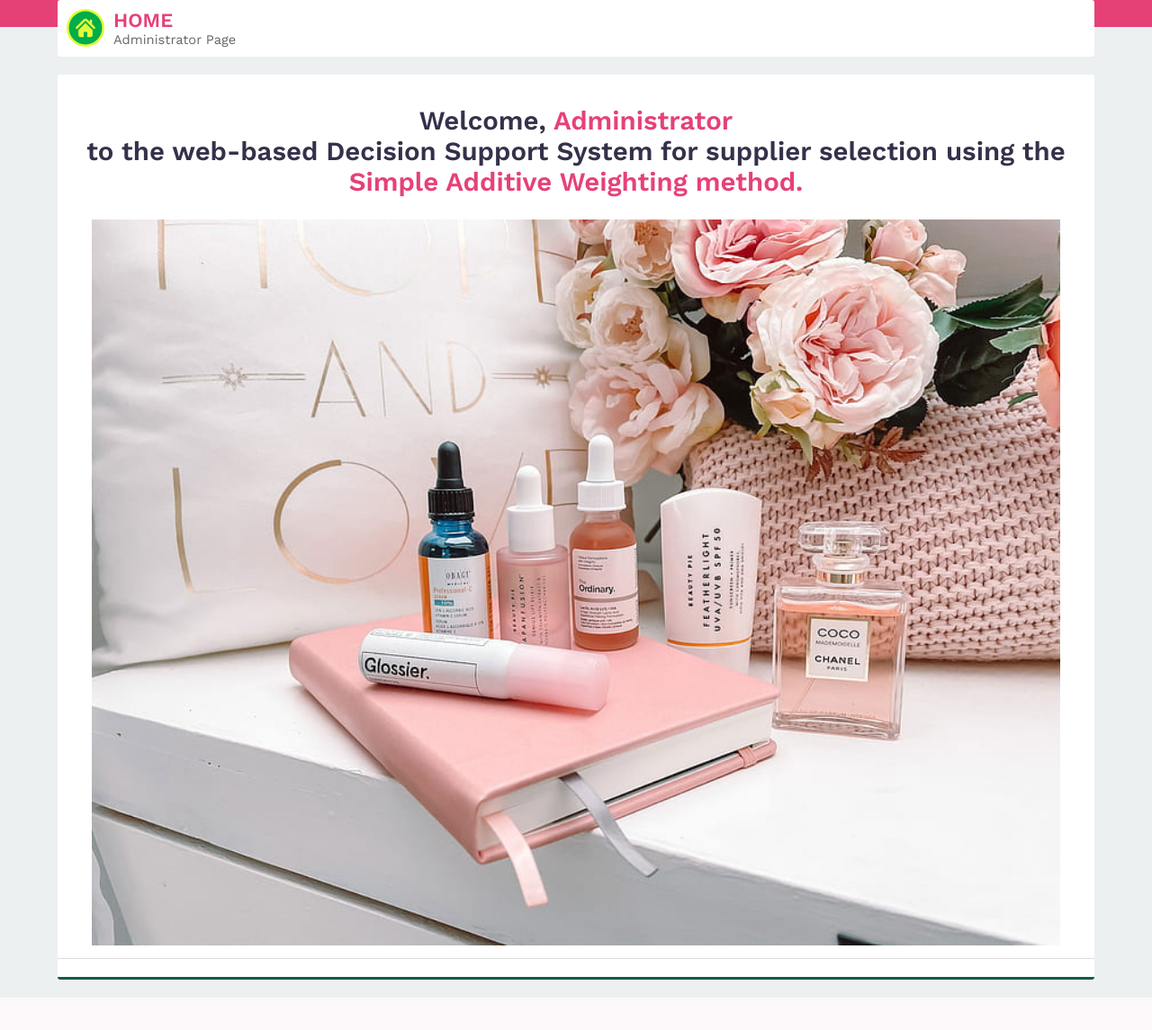
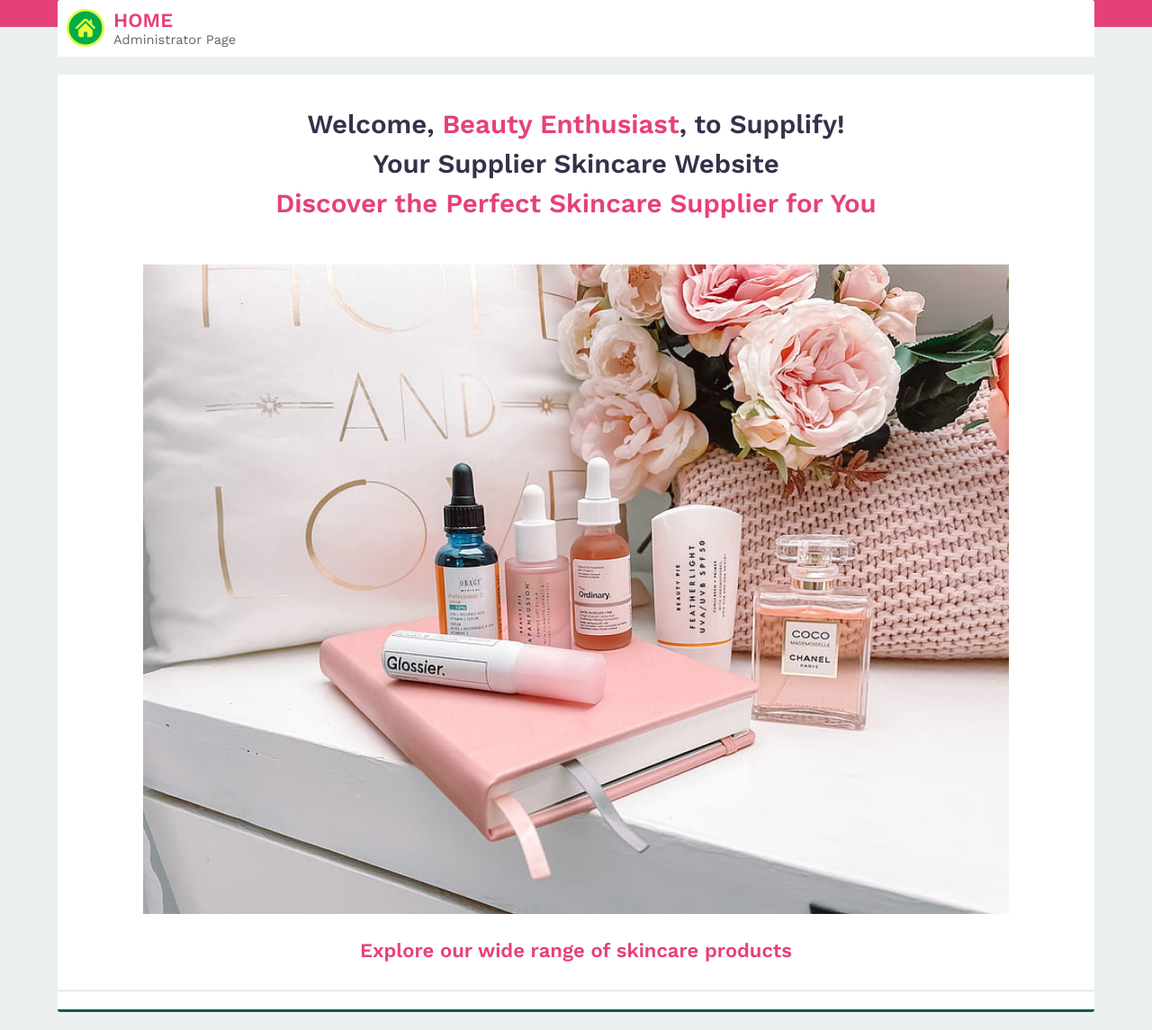
Before and after one commit to elzanataliw/spk-saw, a PHP site: page /admin.php in a window 1280 px wide. Shown: the part 170-1315 px from the top of the page at 90% size. Before the commit the page ends 1279 px from the top, so only its background shows below. Run offline with PHP 8.4, Linux system fonts and the light colour scheme.

Commit message:
modify the home page

```diff
--- a/asset/css/style.css
+++ b/asset/css/style.css
@@ -48,7 +48,9 @@ b, h1, h2, h3, h4, h5 {
 .text-center {
   text-align: center;
   text-align: -moz-center;
-  text-align: -webkit-center; }
+  text-align: -webkit-center;
+  line-height: 1.5;
+}
 
 .text-green {
   color: #E64177 !important; }
--- a/page/beranda.php
+++ b/page/beranda.php
@@ -12,10 +12,12 @@
 <div class="panel">
     <div class="panel-middle text-center">
         <h1>
-            Welcome, <span class="text-green">Administrator</span><br>
-            to the web-based Decision Support System for supplier selection using the <span class="text-green"><br>Simple Additive Weighting method.</span>
+            Welcome, <span class="text-green">Beauty Enthusiast</span>, to Supplify!<br>
+            Your Supplier Skincare Website<br>
+            <span class="text-green">Discover the Perfect Skincare Supplier for You</span>
         </h1>
-        <img src="asset/image/catalog.jpg" style="width : 95%">
+        <img src="asset/image/catalog.jpg" style="width: 85%; margin-top: 20px;">
+        <h2 class="text-green">Explore our wide range of skincare products</h2>
     </div>
     <div class="panel-bottom"></div>
 </div>
```
